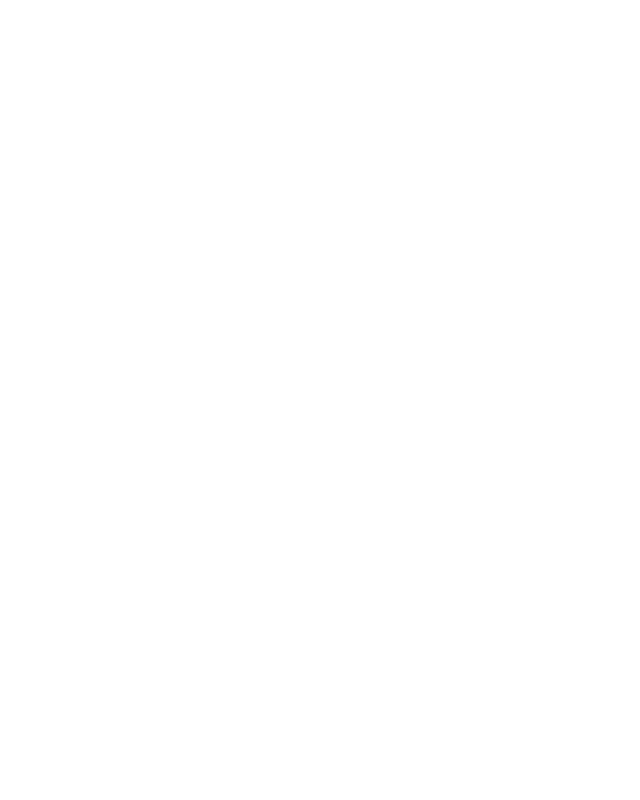
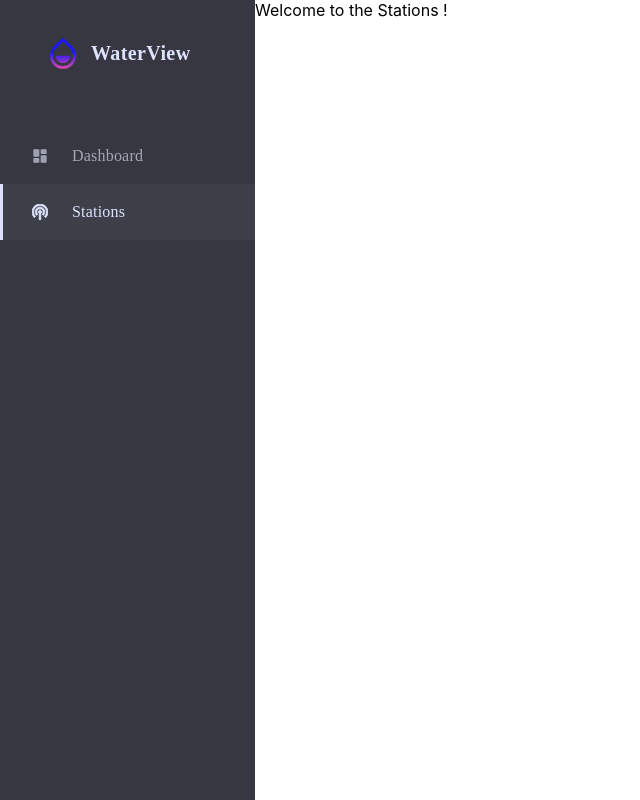
Before and after one commit to Zippee0709/WaterView, a React (Create React App) app: page /stations in a window 1280 px wide. Before the commit this address had no page. Shown: the whole page, without its empty margins (0-640 px from the left). Built offline with nearby package versions, Linux system fonts and the light colour scheme.

Commit message:
FEATURE component ui sidebar

```diff
--- /dev/null
+++ b/src/components/ui/buttons/SidebarButton.tsx
@@ -0,0 +1,48 @@
+import React from 'react';
+import { useNavigate } from 'react-router-dom';
+
+import { ReactComponent as DashboardIcon } from '../../../assets/icons/dashboard.svg';
+import { ReactComponent as StationIcon } from '../../../assets/icons/station.svg';
+
+import styles from '../../../styles/components/ui/buttons/SidebarButton.module.scss';
+
+interface Props {
+  selected: string;
+  label: string;
+  path: string;
+}
+
+const SELECTED_COLOR = '#DDE2FF';
+const UNSELECTED_COLOR = '#9FA2B4';
+
+const SidebarButton = ({ selected, label, path }: Props) => {
+  const navigate = useNavigate();
+
+  const RenderSidebarIcon = (label: string, color: string = UNSELECTED_COLOR) => {
+    if (label === 'Dashboard') {
+      return <DashboardIcon className={styles['sidebar-button__logo']} fill={color} stroke={color} />;
+    }
+    return <StationIcon className={styles['sidebar-button__logo']} fill={color} stroke={color} />;
+  };
+
+  return (
+    <>
+      {selected === label ? (
+        <button className={styles['sidebar-button--selected']} onClick={() => window.location.reload()}>
+          <div className={styles['sidebar-button--selected__select']} />
+          <div className={styles['sidebar-button--selected__background']} />
+          {RenderSidebarIcon(label, SELECTED_COLOR)}
+          <p className={styles['sidebar-button--selected__label']}>{label}</p>
+        </button>
+      ) : (
+        <button className={styles['sidebar-button']} onClick={() => navigate(path)}>
+          <div className={styles['sidebar-button__select']} />
+          {RenderSidebarIcon(label, UNSELECTED_COLOR)}
+          <p className={styles['sidebar-button__label']}>{label}</p>
+        </button>
+      )}
+    </>
+  );
+};
+
+export default React.memo(SidebarButton);
--- a/src/components/ui/sidebar/Sidebar.tsx
+++ b/src/components/ui/sidebar/Sidebar.tsx
@@ -1,9 +1,21 @@
 import React from 'react';
+
+import SidebarHeader from './SidebarHeader';
+import SidebarBody from './SidebarBody';
 
 import styles from '../../../styles/components/ui/sidebar/Sidebar.module.scss';
 
-const Sidebar = () => {
-  return <div className={styles.sidebar}></div>;
+interface Props {
+  selected: 'Dashboard' | 'Stations';
+}
+
+const Sidebar = ({ selected }: Props) => {
+  return (
+    <div className={styles.sidebar}>
+      <SidebarHeader />
+      <SidebarBody selected={selected} />
+    </div>
+  );
 };
 
-export default Sidebar;
+export default React.memo(Sidebar);
--- a/src/components/ui/sidebar/SidebarBody.tsx
+++ b/src/components/ui/sidebar/SidebarBody.tsx
@@ -1,7 +1,41 @@
 import React from 'react';
 
-const SidebarBody = () => {
-  return <div></div>;
+import SidebarButton from '../buttons/SidebarButton';
+
+import styles from '../../../styles/components/ui/sidebar/SidebarBody.module.scss';
+
+interface ISidebarItem {
+  label: string;
+  path: string;
+}
+
+const SidebarItems: ISidebarItem[] = [
+  {
+    label: 'Dashboard',
+    path: '/dashboard',
+  },
+  {
+    label: 'Stations',
+    path: '/stations',
+  },
+];
+
+interface Props {
+  selected: 'Dashboard' | 'Stations';
+}
+
+const SidebarBody = ({ selected }: Props) => {
+  return (
+    <div className={styles['sidebar-body']}>
+      <ul className={styles['sidebar-body__list']}>
+        {SidebarItems.map((item, index) => (
+          <li key={index} className={styles['sidebar-body__list__item']}>
+            <SidebarButton selected={selected} label={item.label} path={item.path} />
+          </li>
+        ))}
+      </ul>
+    </div>
+  );
 };
 
-export default SidebarBody;
+export default React.memo(SidebarBody);
--- a/src/components/ui/sidebar/SidebarHeader.tsx
+++ b/src/components/ui/sidebar/SidebarHeader.tsx
@@ -1,7 +1,15 @@
 import React from 'react';
 
+import Logo from '../../../assets/icons/logo.svg';
+import styles from '../../../styles/components/ui/sidebar/SidebarHeader.module.scss';
+
 const SidebarHeader = () => {
-  return <div></div>;
+  return (
+    <div className={styles['sidebar-header']}>
+      <img className={styles['sidebar-header__logo']} src={Logo} alt="app-sidebar-logo" />
+      <h6 className={styles['sidebar-header__title']}>WaterView</h6>
+    </div>
+  );
 };
 
-export default SidebarHeader;
+export default React.memo(SidebarHeader);
--- a/src/index.tsx
+++ b/src/index.tsx
@@ -4,6 +4,7 @@
 import './index.css';
 import Landing from './pages/Landing';
 import Dashboard from './pages/Dashboard';
+import Stations from './pages/Stations';
 import reportWebVitals from './reportWebVitals';
 
 const root = ReactDOM.createRoot(document.getElementById('root') as HTMLElement);
@@ -14,6 +15,7 @@
       <Routes>
         <Route path="/" element={<Landing />} />
         <Route path="/dashboard" element={<Dashboard />} />
+        <Route path="/stations" element={<Stations />} />
       </Routes>
     </BrowserRouter>
   </React.StrictMode>,
--- a/src/pages/Dashboard.tsx
+++ b/src/pages/Dashboard.tsx
@@ -5,7 +5,7 @@
 const Dashboard = () => {
   return (
     <div className={styles.dashboard}>
-      <Sidebar />
+      <Sidebar selected="Dashboard" />
       Welcome to the dashboard !
     </div>
   );
--- /dev/null
+++ b/src/pages/Stations.tsx
@@ -0,0 +1,14 @@
+import React from 'react';
+import Sidebar from '../components/ui/sidebar/Sidebar';
+import styles from '../styles/pages/Stations.module.scss';
+
+const Stations = () => {
+  return (
+    <div className={styles.stations}>
+      <Sidebar selected="Stations" />
+      Welcome to the Stations !
+    </div>
+  );
+};
+
+export default Stations;
--- /dev/null
+++ b/src/styles/components/ui/buttons/SidebarButton.module.scss
@@ -0,0 +1,65 @@
+.sidebar-button {
+  display: flex;
+  justify-content: flex-start;
+  align-items: center;
+  padding: 0;
+  margin: 0;
+  width: 100%;
+  height: 100%;
+
+  &__select {
+    width: 3px;
+    height: 100%;
+  }
+
+  &__logo {
+    width: 16px;
+    height: 16px;
+    margin-left: 29px;
+    margin-right: 24px;
+  }
+
+  &__label {
+    font-family: 'Mulish';
+    font-style: normal;
+    font-weight: 400;
+    font-size: 16px;
+    line-height: 20px;
+    letter-spacing: 0.2px;
+    color: #a4a6b3;
+  }
+}
+
+.sidebar-button--selected {
+  display: flex;
+  justify-content: flex-start;
+  align-items: center;
+  padding: 0;
+  margin: 0;
+  width: 100%;
+  height: 100%;
+  background-color: rgba(158, 161, 179, 0.08);
+
+  &__select {
+    width: 3px;
+    height: 100%;
+    background-color: #dde2ff;
+  }
+
+  &__logo {
+    width: 16px;
+    height: 16px;
+    margin-left: 29px;
+    margin-right: 24px;
+  }
+
+  &__label {
+    font-family: 'Mulish';
+    font-style: normal;
+    font-weight: 400;
+    font-size: 16px;
+    line-height: 20px;
+    letter-spacing: 0.2px;
+    color: #dde2ff;
+  }
+}
--- a/src/styles/components/ui/sidebar/Sidebar.module.scss
+++ b/src/styles/components/ui/sidebar/Sidebar.module.scss
@@ -1,6 +1,10 @@
 .sidebar {
+  display: flex;
+  flex-direction: column;
+  position: sticky;
+
   height: 100vh;
   width: 255px;
+
   background: #363740;
-  position: sticky;
 }
--- /dev/null
+++ b/src/styles/components/ui/sidebar/SidebarBody.module.scss
@@ -0,0 +1,19 @@
+.sidebar-body {
+  width: 100%;
+
+  &__list {
+    display: flex;
+    flex-direction: column;
+
+    list-style-type: none;
+    width: 100%;
+
+    padding: 0;
+    margin: 0;
+
+    &__item {
+      width: 100%;
+      height: 56px;
+    }
+  }
+}
--- /dev/null
+++ b/src/styles/components/ui/sidebar/SidebarHeader.module.scss
@@ -0,0 +1,25 @@
+.sidebar-header {
+  display: flex;
+
+  width: 100%;
+  height: 128px;
+  gap: 12px;
+
+  &__logo {
+    width: 32px;
+    height: 32px;
+    margin-top: 37px;
+    margin-left: 47px;
+  }
+
+  &__title {
+    margin-top: 41px;
+    font-family: 'Mulish';
+    font-style: normal;
+    font-weight: 700;
+    font-size: 20px;
+    line-height: 24px;
+    letter-spacing: 0.4px;
+    color: #dde2ff;
+  }
+}
--- /dev/null
+++ b/src/styles/pages/Stations.module.scss
@@ -0,0 +1,4 @@
+.stations {
+  display: flex;
+  width: 100%;
+}
```
Also changed, not shown: src/assets/icons/dashboard.svg (added), src/assets/icons/station.svg (added).
